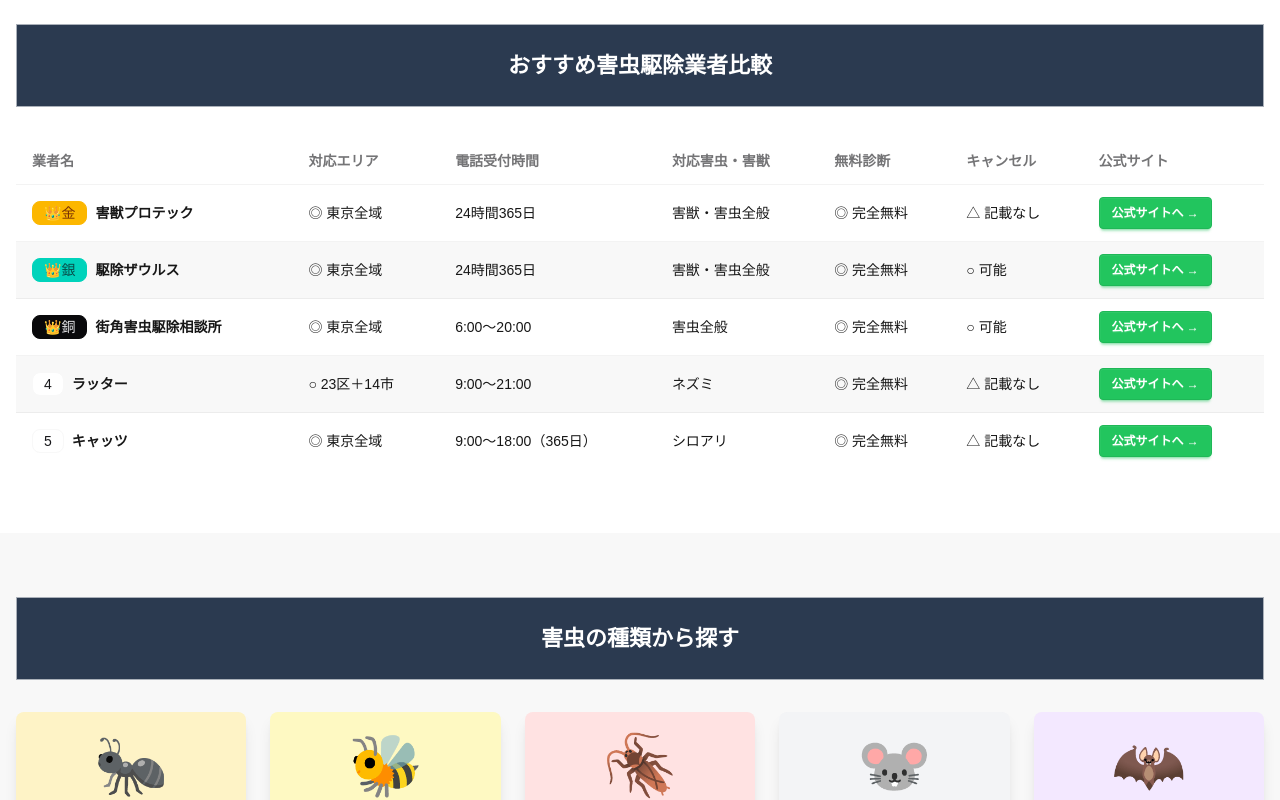
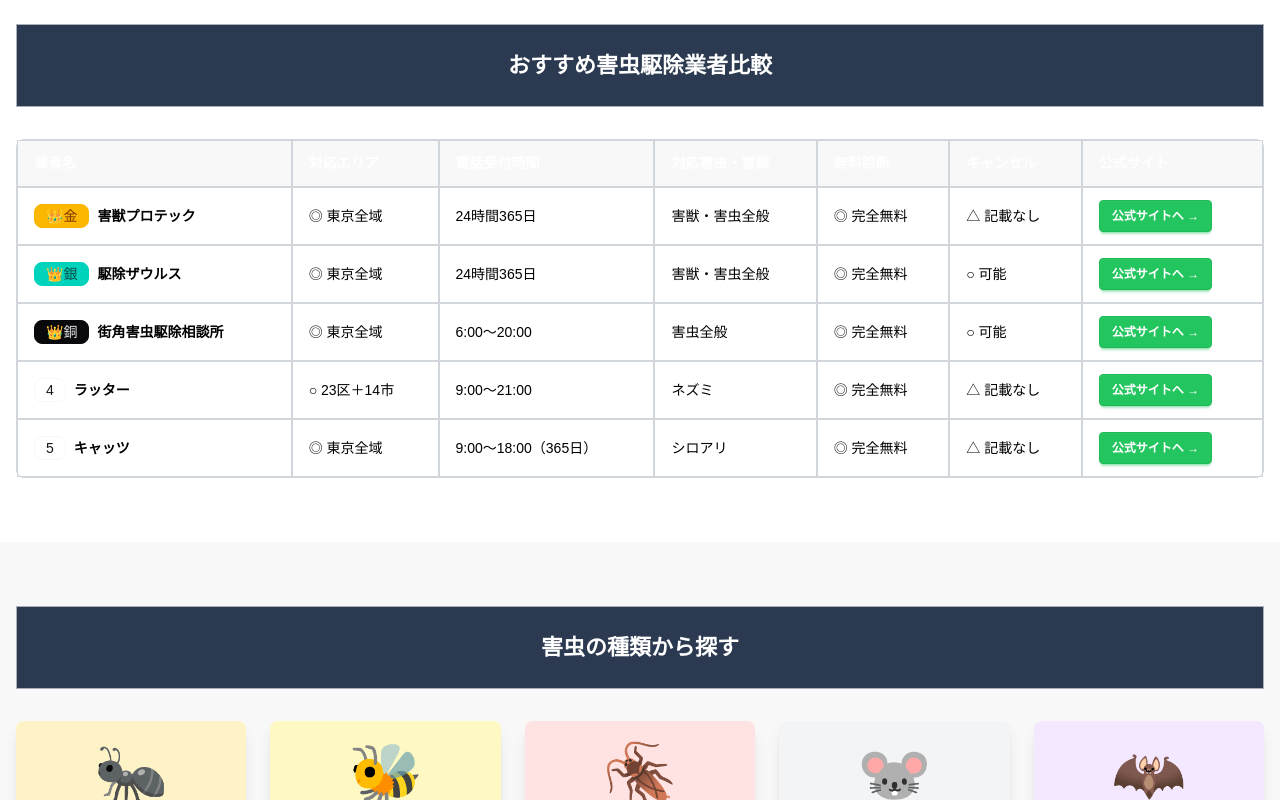
Before and after one commit to webmaster0818/pest-control-001, a Next.js app: page / in a window 1280 px wide. Shown: the part 600-1400 px from the top of the page. Built offline with nearby package versions, Linux system fonts and the light colour scheme.

Commit message:
トップページ: 黒背景で見えない箇所を修正（table-zebra削除、罫線追加、text-gray-700に変更）

```diff
--- a/app/page.tsx
+++ b/app/page.tsx
@@ -62,96 +62,96 @@ export default function Home() {
         <div className="max-w-7xl mx-auto">
           <h2 className="heading-primary text-center">おすすめ害虫駆除業者比較</h2>
           <div className="overflow-x-auto">
-            <table className="table table-zebra w-full">
+            <table className="table w-full bg-white text-black border border-gray-300">
               <thead>
                 <tr>
-                  <th>業者名</th>
-                  <th>対応エリア</th>
-                  <th>電話受付時間</th>
-                  <th>対応害虫・害獣</th>
-                  <th>無料診断</th>
-                  <th>キャンセル</th>
-                  <th>公式サイト</th>
+                  <th className="bg-base-200 text-white border border-gray-300">業者名</th>
+                  <th className="bg-base-200 text-white border border-gray-300">対応エリア</th>
+                  <th className="bg-base-200 text-white border border-gray-300">電話受付時間</th>
+                  <th className="bg-base-200 text-white border border-gray-300">対応害虫・害獣</th>
+                  <th className="bg-base-200 text-white border border-gray-300">無料診断</th>
+                  <th className="bg-base-200 text-white border border-gray-300">キャンセル</th>
+                  <th className="bg-base-200 text-white border border-gray-300">公式サイト</th>
                 </tr>
               </thead>
               <tbody>
                 <tr>
-                  <td>
+                  <td className="border border-gray-300">
                     <div className="flex items-center gap-2">
                       <span className="badge badge-warning">👑金</span>
                       <strong>害獣プロテック</strong>
                     </div>
                   </td>
-                  <td>◎ 東京全域</td>
-                  <td>24時間365日</td>
-                  <td>害獣・害虫全般</td>
-                  <td>◎ 完全無料</td>
-                  <td>△ 記載なし</td>
-                  <td>
+                  <td className="border border-gray-300">◎ 東京全域</td>
+                  <td className="border border-gray-300">24時間365日</td>
+                  <td className="border border-gray-300">害獣・害虫全般</td>
+                  <td className="border border-gray-300">◎ 完全無料</td>
+                  <td className="border border-gray-300">△ 記載なし</td>
+                  <td className="border border-gray-300">
                     <a href="#" className="btn btn-primary btn-sm">公式サイトへ →</a>
                   </td>
                 </tr>
                 <tr>
-                  <td>
+                  <td className="border border-gray-300">
                     <div className="flex items-center gap-2">
                       <span className="badge badge-accent">👑銀</span>
                       <strong>駆除ザウルス</strong>
                     </div>
                   </td>
-                  <td>◎ 東京全域</td>
-                  <td>24時間365日</td>
-                  <td>害獣・害虫全般</td>
-                  <td>◎ 完全無料</td>
-                  <td>○ 可能</td>
-                  <td>
+                  <td className="border border-gray-300">◎ 東京全域</td>
+                  <td className="border border-gray-300">24時間365日</td>
+                  <td className="border border-gray-300">害獣・害虫全般</td>
+                  <td className="border border-gray-300">◎ 完全無料</td>
+                  <td className="border border-gray-300">○ 可能</td>
+                  <td className="border border-gray-300">
                     <a href="#" className="btn btn-primary btn-sm">公式サイトへ →</a>
                   </td>
                 </tr>
                 <tr>
-                  <td>
+                  <td className="border border-gray-300">
                     <div className="flex items-center gap-2">
                       <span className="badge badge-neutral">👑銅</span>
                       <strong>街角害虫駆除相談所</strong>
                     </div>
                   </td>
-                  <td>◎ 東京全域</td>
-                  <td>6:00〜20:00</td>
-                  <td>害虫全般</td>
-                  <td>◎ 完全無料</td>
-                  <td>○ 可能</td>
-                  <td>
+                  <td className="border border-gray-300">◎ 東京全域</td>
+                  <td className="border border-gray-300">6:00〜20:00</td>
+                  <td className="border border-gray-300">害虫全般</td>
+                  <td className="border border-gray-300">◎ 完全無料</td>
+                  <td className="border border-gray-300">○ 可能</td>
+                  <td className="border border-gray-300">
                     <a href="#" className="btn btn-primary btn-sm">公式サイトへ →</a>
                   </td>
                 </tr>
                 <tr>
-                  <td>
+                  <td className="border border-gray-300">
                     <div className="flex items-center gap-2">
                       <span className="badge">4</span>
                       <strong>ラッター</strong>
                     </div>
                   </td>
-                  <td>○ 23区＋14市</td>
-                  <td>9:00〜21:00</td>
-                  <td>ネズミ</td>
-                  <td>◎ 完全無料</td>
-                  <td>△ 記載なし</td>
-                  <td>
+                  <td className="border border-gray-300">○ 23区＋14市</td>
+                  <td className="border border-gray-300">9:00〜21:00</td>
+                  <td className="border border-gray-300">ネズミ</td>
+                  <td className="border border-gray-300">◎ 完全無料</td>
+                  <td className="border border-gray-300">△ 記載なし</td>
+                  <td className="border border-gray-300">
                     <a href="#" className="btn btn-primary btn-sm">公式サイトへ →</a>
                   </td>
                 </tr>
                 <tr>
-                  <td>
+                  <td className="border border-gray-300">
                     <div className="flex items-center gap-2">
                       <span className="badge">5</span>
                       <strong>キャッツ</strong>
                     </div>
                   </td>
-                  <td>◎ 東京全域</td>
-                  <td>9:00〜18:00（365日）</td>
-                  <td>シロアリ</td>
-                  <td>◎ 完全無料</td>
-                  <td>△ 記載なし</td>
-                  <td>
+                  <td className="border border-gray-300">◎ 東京全域</td>
+                  <td className="border border-gray-300">9:00〜18:00（365日）</td>
+                  <td className="border border-gray-300">シロアリ</td>
+                  <td className="border border-gray-300">◎ 完全無料</td>
+                  <td className="border border-gray-300">△ 記載なし</td>
+                  <td className="border border-gray-300">
                     <a href="#" className="btn btn-primary btn-sm">公式サイトへ →</a>
                   </td>
                 </tr>
@@ -195,7 +195,7 @@ export default function Home() {
               >
                 <div className="card-body items-center text-center">
                   <h3 className="card-title text-2xl">{area.name}</h3>
-                  <p className="text-base-content/70">地域別の料金相場と業者情報</p>
+                  <p className="text-gray-700">地域別の料金相場と業者情報</p>
                   <div className="card-actions mt-4">
                     <button className="btn btn-primary btn-sm">詳しく見る →</button>
                   </div>
@@ -220,7 +220,7 @@ export default function Home() {
                     {String(index + 1).padStart(2, "0")}
                   </div>
                   <h3 className="card-title text-xl mb-2">{feature.title}</h3>
-                  <p className="text-base-content/70">{feature.description}</p>
+                  <p className="text-gray-700">{feature.description}</p>
                 </div>
               </div>
             ))}
```
